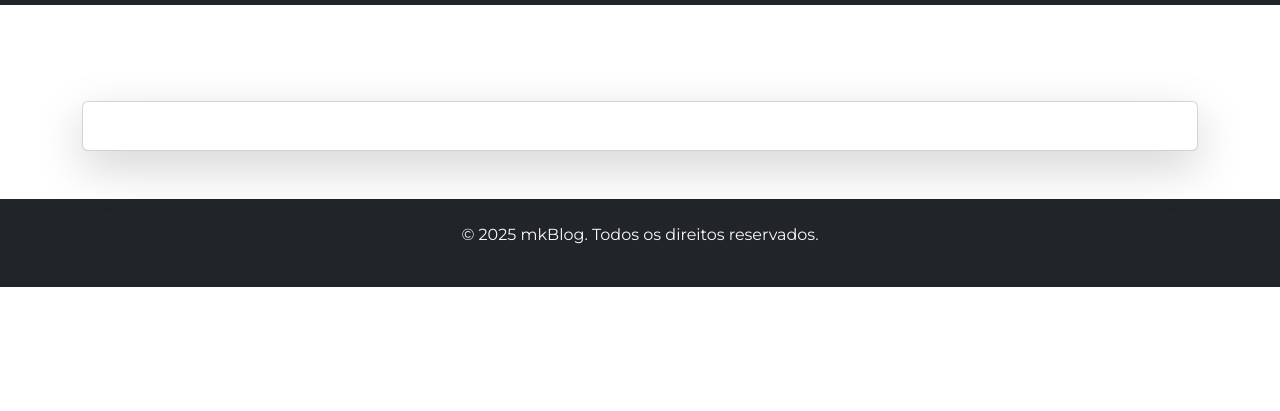
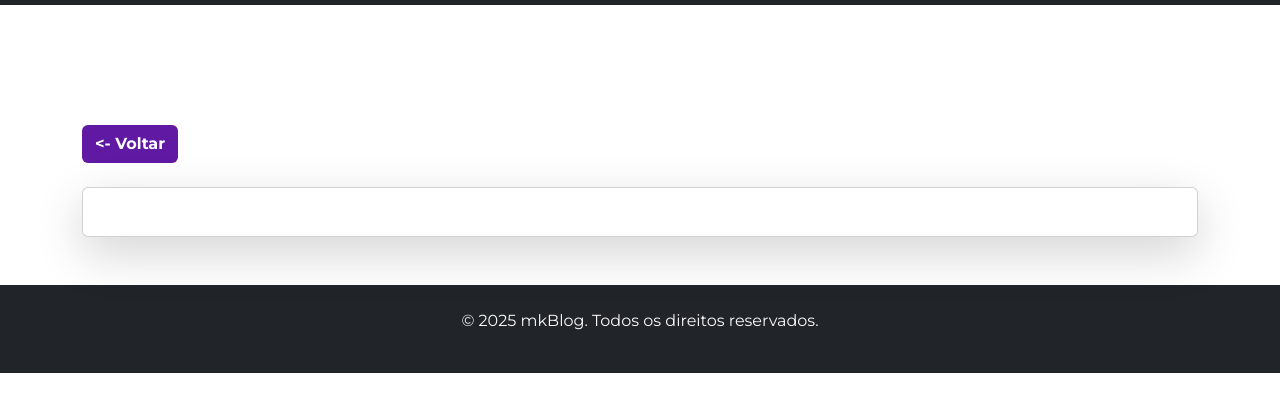
Before and after one commit to brunowasch/Montagem-do-template-de-um-mini-blog, a plain HTML site: page post.html in a window 1280 px wide. Shown: the part 55-466 px from the top of the page. Drawn offline with nearby package versions, Linux system fonts and the light colour scheme.

Commit message:
Adicionando botão de voltar e um post a mais

```diff
--- a/post.html
+++ b/post.html
@@ -16,9 +16,15 @@
             <span class="text-nav">mk</span><span class="text-light">Blog</span>
           </a>
         </div>
-    </nav>
+      </nav>
+
   <main class="container mt-5 pt-5">
+      <div class="mt-4 text-start">
+        <a href="index.html" class="btn voltar-color-purple"><- Voltar</a>
+      </div>
+      <div class="mt-4 text-center">
     <div id="post-detalhado" class="card shadow-lg p-4"></div>
+      </div>
   </main>
   <footer class="bg-dark text-light py-4 mt-5">
     <div class="container text-center">
--- a/post.js
+++ b/post.js
@@ -13,7 +13,12 @@ const postsData = [
         title: "Post 2",
         body: "Matéria completa",
         image: "img/ex-img.jpg"
-    }
+    },
+    {
+      title: "Post 3",
+      body: "Matéria completa",
+      image: "img/ex-img.jpg"
+  }
   ];
 
 
--- a/style.css
+++ b/style.css
@@ -90,3 +90,15 @@ main {
     color: rgb(96, 25, 163);
     font-weight: bold;
 }
+
+.voltar-color-purple {
+    background-color: rgb(96, 25, 163) ;
+    color: white;
+    font-weight: bold;
+}
+
+.voltar-color-purple:hover {
+    background-color: rgb(132, 71, 189) ;
+    color: white;
+    font-weight: bold;
+}
```
Also changed, not shown: script.js (+7 -1 lines).
